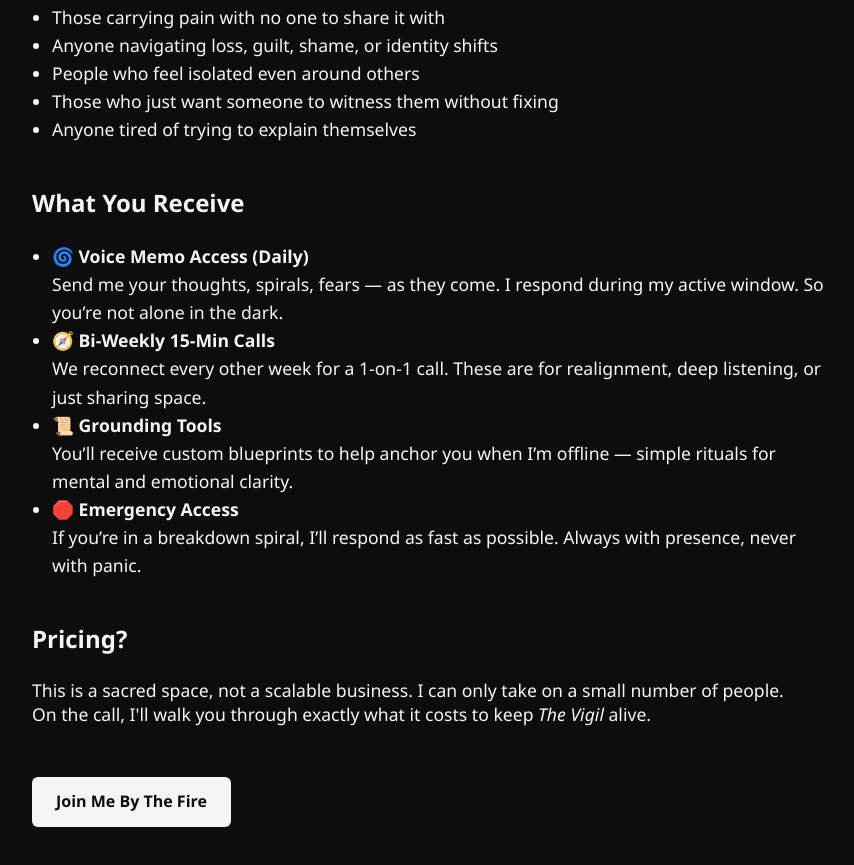
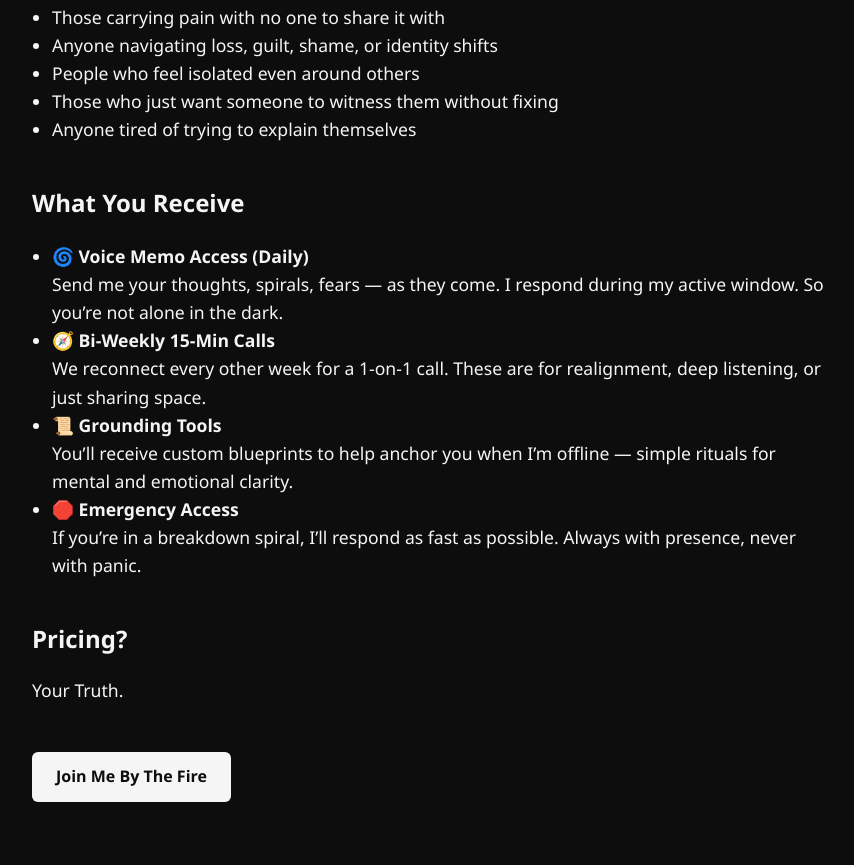
Before and after one commit to thevigilguide/the-vigil, a plain HTML site: page index.html in a window 1280 px wide. Shown: the part 487-1352 px from the top of the page, without its empty margins (208-1062 px from the left). After the commit the page ends 1329 px from the top, so only its background shows below. Drawn offline with Linux system fonts and the light colour scheme.

Commit message:
Update index.html

```diff
--- a/index.html
+++ b/index.html
@@ -97,8 +97,7 @@
 
     <h2>Pricing?</h2>
 <p style="line-height: 1.4; margin-bottom: 20px;">
-  This is a sacred space, not a scalable business. I can only take on a small number of people.<br />
-  On the call, I'll walk you through exactly what it costs to keep <em>The Vigil</em> alive.
+  Your Truth.
 </p>
 
     <a href="https://calendly.com/tjcook3232/session" class="button" target="_blank">Join Me By The Fire</a>
```
